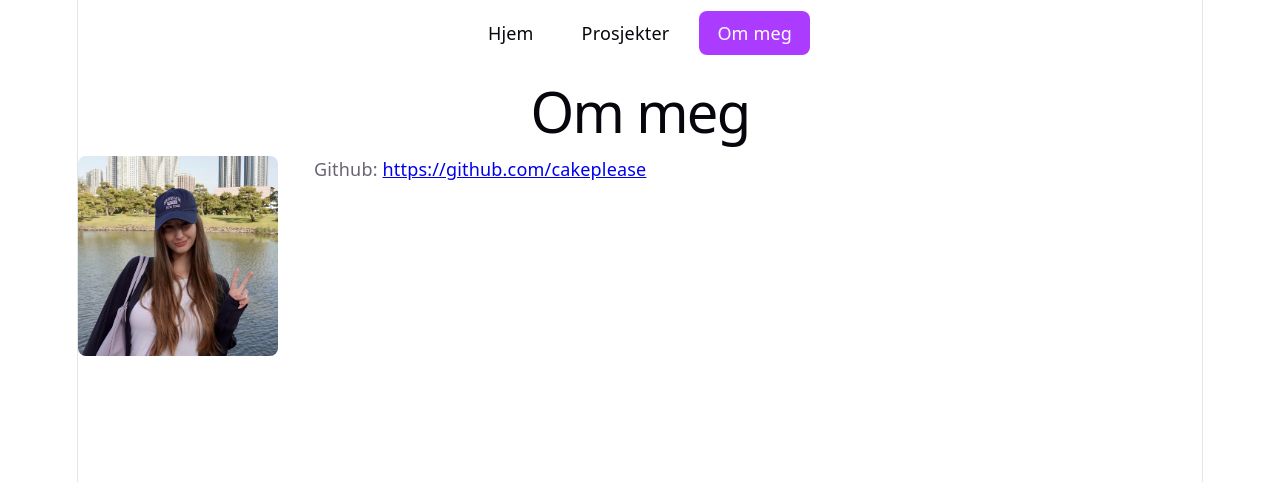
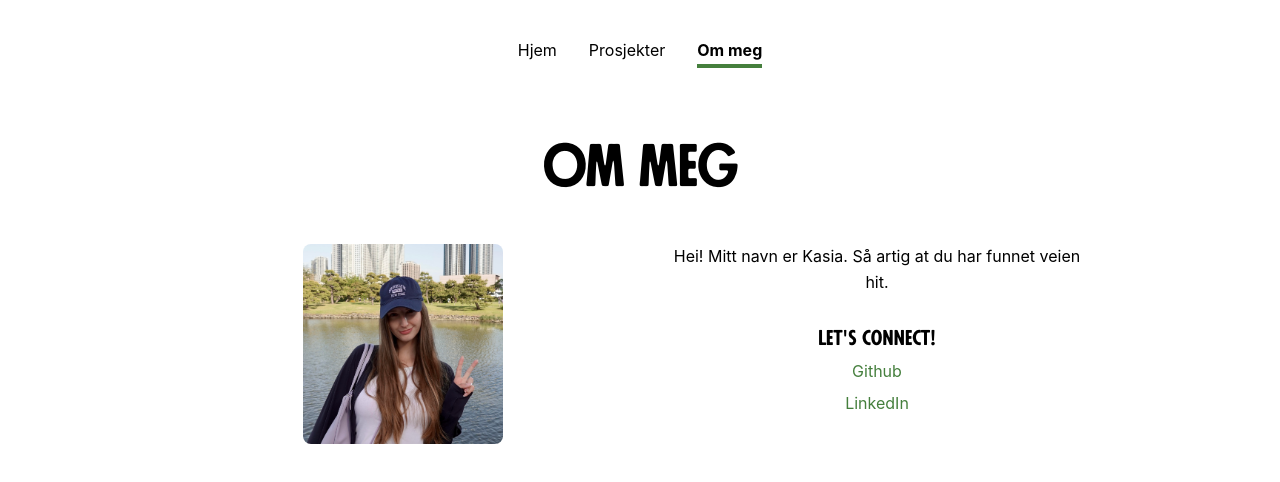
Before and after one commit to cakeplease/benken-frontend, a React (Vite) app: page /about in a window 1280 px wide. Shown: the top 482 px of the page. Built offline with nearby package versions, Linux system fonts and the light colour scheme.

Commit message:
Change layout and styles

```diff
--- a/src/App.css
+++ b/src/App.css
@@ -1,21 +1,3 @@
-.counter {
-  font-size: 16px;
-  padding: 5px 10px;
-  border-radius: 5px;
-  color: var(--accent);
-  background: var(--accent-bg);
-  border: 2px solid transparent;
-  transition: border-color 0.3s;
-  margin-bottom: 24px;
-
-  &:hover {
-    border-color: var(--accent-border);
-  }
-  &:focus-visible {
-    outline: 2px solid var(--accent);
-    outline-offset: 2px;
-  }
-}
 
 .hero {
   position: relative;
@@ -184,8 +166,7 @@
 }
 
 .navbar {
-  padding: 20px;
-
+  padding: 40px 0;
   ul {
     list-style: none;
     padding: 0;
@@ -194,26 +175,6 @@
     gap: 12px;
     justify-content: center;
     flex-wrap: wrap;
-  }
-
-  a {
-    padding: 10px 18px;
-    border-radius: 8px;
-    text-decoration: none;
-    color: var(--text-h);
-    background: transparent;
-    transition: background-color 0.3s, color 0.3s;
-    font-weight: 500;
-
-    &:hover {
-      background-color: var(--accent-bg);
-      color: var(--accent);
-    }
-
-    &.active {
-      background-color: var(--accent);
-      color: var(--bg);
-    }
   }
 
   @media (max-width: 1024px) {
@@ -244,7 +205,6 @@
   padding: 0;
   margin: 0 10px;
   display: grid;
-  grid-template-columns: repeat(auto-fill, minmax(200px, 1fr));
   gap: 24px;
 
   li {
@@ -262,10 +222,6 @@
     transition: border-color 0.3s, box-shadow 0.3s;
     font-weight: 500;
 
-    &:hover {
-      border-color: var(--accent-border);
-      box-shadow: var(--shadow);
-    }
   }
 
   @media (max-width: 1024px) {
--- a/src/components/NavBarComponent/NavBarComponent.css
+++ b/src/components/NavBarComponent/NavBarComponent.css
@@ -1 +1,33 @@
-/* NavBarComponent styles */
+.navbar {
+  background-color: transparent;
+}
+
+.navbar ul {
+  list-style: none;
+  margin: 0;
+  padding: 0;
+  display: flex;
+  gap: 2rem;
+  background-color: transparent;
+}
+
+.navbar li {
+  display: flex;
+  background-color: transparent;
+}
+
+.navbar a {
+  text-decoration: none;
+  color: inherit;
+  font-weight: normal;
+  padding-bottom: 0.25rem;
+  border-bottom: 2px solid transparent;
+  background-color: transparent;
+  transition: all 0.2s ease;
+}
+
+.navbar a:hover,
+.navbar a.active {
+  font-weight: bold;
+  border-bottom: 4px solid #457f3d;
+}
--- a/src/components/ProjectList/ProjectList.tsx
+++ b/src/components/ProjectList/ProjectList.tsx
@@ -6,12 +6,16 @@ export default function ProjectList() {
     <div>
       <ul className="project-list">
         <li>
-          <NavLink to="/projects/cube">ThreeJS Cube</NavLink>
+          <NavLink className="link" to="/projects/cube">
+            ThreeJS Cube
+          </NavLink>
         </li>
 
-        <li>
-          <NavLink to="/projects/solarsystem">ThreeJS Solar system</NavLink>
-        </li>
+        {/* <li>
+          <NavLink className="link" to="/projects/solarsystem">
+            ThreeJS Solar system
+          </NavLink>
+        </li> */}
       </ul>
     </div>
   );
--- a/src/index.css
+++ b/src/index.css
@@ -1,61 +1,17 @@
-:root {
-  --text: #6b6375;
-  --text-h: #08060d;
-  --bg: #fff;
-  --border: #e5e4e7;
-  --code-bg: #f4f3ec;
-  --accent: #aa3bff;
-  --accent-bg: rgba(170, 59, 255, 0.1);
-  --accent-border: rgba(170, 59, 255, 0.5);
-  --social-bg: rgba(244, 243, 236, 0.5);
-  --shadow:
-    rgba(0, 0, 0, 0.1) 0 10px 15px -3px, rgba(0, 0, 0, 0.05) 0 4px 6px -2px;
-
-  --sans: system-ui, 'Segoe UI', Roboto, sans-serif;
-  --heading: system-ui, 'Segoe UI', Roboto, sans-serif;
-  --mono: ui-monospace, Consolas, monospace;
-
-  font: 18px/145% var(--sans);
-  letter-spacing: 0.18px;
-  color-scheme: light dark;
-  color: var(--text);
-  background: var(--bg);
-  font-synthesis: none;
-  text-rendering: optimizeLegibility;
-  -webkit-font-smoothing: antialiased;
-  -moz-osx-font-smoothing: grayscale;
-
-  @media (max-width: 1024px) {
-    font-size: 16px;
-  }
+@font-face {
+  font-family: 'FuturaPassata';
+  src: url('/src/assets/fonts/FuturaPassata-DISPLAY.otf') format('opentype');
+  font-weight: normal;
+  font-style: normal;
 }
 
-@media (prefers-color-scheme: dark) {
-  :root {
-    --text: #9ca3af;
-    --text-h: #f3f4f6;
-    --bg: #16171d;
-    --border: #2e303a;
-    --code-bg: #1f2028;
-    --accent: #c084fc;
-    --accent-bg: rgba(192, 132, 252, 0.15);
-    --accent-border: rgba(192, 132, 252, 0.5);
-    --social-bg: rgba(47, 48, 58, 0.5);
-    --shadow:
-      rgba(0, 0, 0, 0.4) 0 10px 15px -3px, rgba(0, 0, 0, 0.25) 0 4px 6px -2px;
-  }
-
-  #social .button-icon {
-    filter: invert(1) brightness(2);
-  }
-}
 
 #root {
+  font-family: -apple-system, BlinkMacSystemFont, "Segoe UI", Roboto, Helvetica, Arial, sans-serif;
   width: 1126px;
   max-width: 100%;
   margin: 0 auto;
   text-align: center;
-  border-inline: 1px solid var(--border);
   min-height: 100svh;
   display: flex;
   flex-direction: column;
@@ -68,9 +24,8 @@ body {
 
 h1,
 h2 {
-  font-family: var(--heading);
-  font-weight: 500;
-  color: var(--text-h);
+  font-family: 'FuturaPassata';
+  font-weight: 300;
 }
 
 h1 {
@@ -95,17 +50,12 @@ p {
   margin: 0;
 }
 
-code,
-.counter {
-  font-family: var(--mono);
-  display: inline-flex;
-  border-radius: 4px;
-  color: var(--text-h);
+.link {
+  text-decoration: none;
+  transition: all 0.2s ease-in-out;
 }
-
-code {
-  font-size: 15px;
-  line-height: 135%;
-  padding: 4px 8px;
-  background: var(--code-bg);
+.link:hover {
+  text-decoration: underline;
+  font-weight: 500;
+  text-decoration-thickness: 3px;
 }
--- a/src/pages/AboutPage/AboutPage.css
+++ b/src/pages/AboutPage/AboutPage.css
@@ -1 +1,73 @@
 /* AboutPage styles */
+
+.about-page {
+  width: 100%;
+}
+
+.about-content {
+  display: grid;
+  grid-template-columns: 1fr 1fr;
+  gap: 3rem;
+  align-items: start;
+  max-width: 900px;
+  margin: 3rem auto;
+  padding: 0 1rem;
+}
+
+.about-image-section {
+  display: flex;
+  justify-content: center;
+  align-items: center;
+}
+
+.about-image {
+  width: 200px;
+  height: 200px;
+  object-fit: cover;
+  border-radius: 8px;
+}
+
+.about-text-section {
+  display: flex;
+  flex-direction: column;
+  gap: 2rem;
+}
+
+.about-intro {
+  margin: 0;
+  line-height: 1.6;
+}
+
+.contact-section {
+  flex-direction: column;
+  gap: 1rem;
+}
+
+.contact-title {
+  margin: 0;
+  font-size: 1.25rem;
+  font-weight: 600;
+}
+
+.contact-list {
+  list-style: none;
+  margin: 0;
+  padding: 10px 0;
+  display: flex;
+  flex-direction: column;
+  gap: 0.75rem;
+}
+
+.contact-list a {
+  color: #457f3d;
+}
+
+.contact-list a:hover {
+}
+
+@media (max-width: 768px) {
+  .about-content {
+    grid-template-columns: 1fr;
+    gap: 2rem;
+  }
+}
--- a/src/pages/AboutPage/AboutPage.tsx
+++ b/src/pages/AboutPage/AboutPage.tsx
@@ -3,21 +3,39 @@ import "./AboutPage.css";
 
 export default function AboutPage() {
   return (
-    <div>
+    <div className="about-page">
       <h1>Om meg</h1>
-      <div style={{ display: "flex", gap: "2rem", alignItems: "flex-start" }}>
-        <img
-          src={kasiaImg}
-          alt="Kasia"
-          style={{ width: "200px", height: "200px", objectFit: "cover", borderRadius: "8px", flexShrink: 0 }}
-        />
-        <div>
-          <p>
-            Github:{" "}
-            <a href="https://github.com/cakeplease" target="_blank">
-              https://github.com/cakeplease
-            </a>
+      <div className="about-content">
+        <div className="about-image-section">
+          <img src={kasiaImg} alt="Kasia" className="about-image" />
+        </div>
+        <div className="about-text-section">
+          <p className="about-intro">
+            Hei! Mitt navn er Kasia. Så artig at du har funnet veien hit.
           </p>
+          <section className="contact-section">
+            <h2 className="contact-title">Let's connect!</h2>
+            <ul className="contact-list">
+              <li>
+                <a
+                  className="link"
+                  href="https://github.com/cakeplease"
+                  target="_blank"
+                >
+                  Github
+                </a>
+              </li>
+              <li>
+                <a
+                  className="link"
+                  href="https://www.linkedin.com/in/katarzyna-szlejter/"
+                  target="_blank"
+                >
+                  LinkedIn
+                </a>
+              </li>
+            </ul>
+          </section>
         </div>
       </div>
     </div>
```
Also changed, not shown: src/assets/fonts/FuturaPassata-DISPLAY.otf (added).
